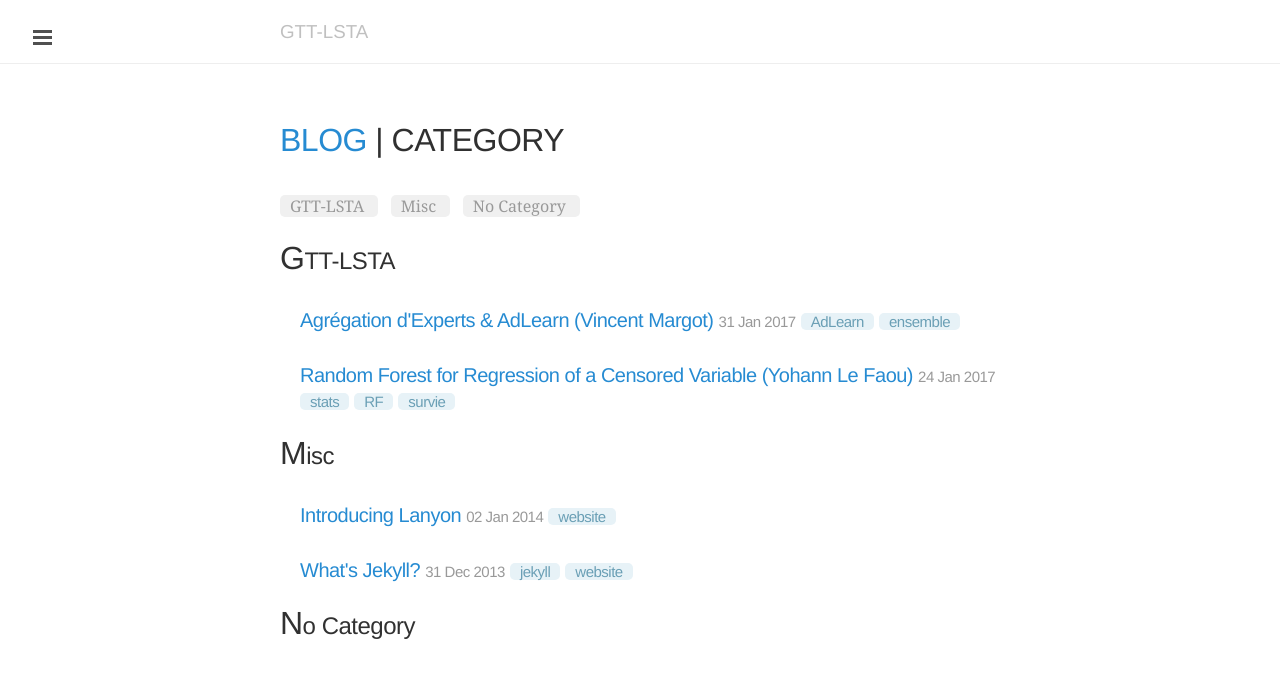
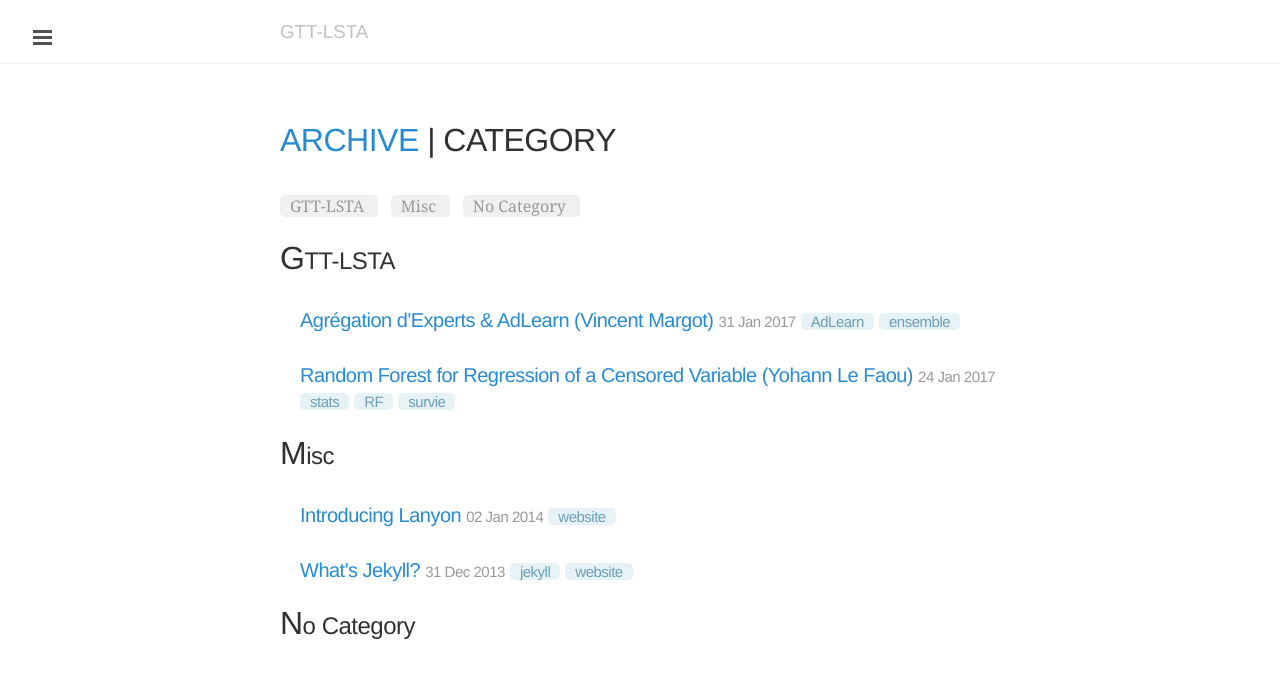
Before and after one commit to GTTLSTA/gttlsta.github.io, a Jekyll site: the page built from archive/category.html, in a window 1280 px wide. Shown: the top 678 px of the page. Built offline with Jekyll 4.4.1, drawn with Linux system fonts in a browser that asks for light colours.

Commit message:
mathjax bug fixed + /blog replaced by /archive

```diff
--- a/blog/category.html
+++ b/archive/category.html
@@ -30,7 +30,7 @@ Here we generate all the categories.
 {% endfor %}
 
 <h1 class="page-title">
-  <a href="/blog">Blog</a> | {{ page.title }}
+  <a href="/archive">Archive</a> | {{ page.title }}
 </h1>
 <br/>
 
@@ -54,7 +54,7 @@ Here we generate all the categories.
         <small>{{ post.date | date_to_string }}</small>
       </a>
       {% for tag in post.tags %}
-      <a class="codinfox-tag-mark" href="/blog/tag/#{{ tag | slugify }}">{{ tag }}</a>
+      <a class="codinfox-tag-mark" href="/archive/tag/#{{ tag | slugify }}">{{ tag }}</a>
       {% endfor %}
     </h3>
   </li>
@@ -74,7 +74,7 @@ Here we generate all the categories.
         <small>{{ post.date | date_to_string }}</small>
       </a>
       {% for tag in post.tags %}
-      <a class="codinfox-tag-mark" href="/blog/tag/#{{ tag | slugify }}">{{ tag }}</a>
+      <a class="codinfox-tag-mark" href="/archive/tag/#{{ tag | slugify }}">{{ tag }}</a>
       {% endfor %}
     </h3>
   </li>
--- a/blog/tag.html
+++ b/archive/tag.html
@@ -30,7 +30,7 @@ Here we generate all the tags.
 {% endfor %}
 
 <h1 class="page-title">
-  <a href="/blog">Blog</a> | {{ page.title }}
+  <a href="/archive">Archive</a> | {{ page.title }}
 </h1>
 <br/>
 
@@ -52,7 +52,7 @@ Here we generate all the tags.
         <small>{{ post.date | date_to_string }}</small>
       </a>
       {% for tag in post.tags %}
-      <a class="codinfox-tag-mark" href="/blog/tag/#{{ tag | slugify }}">{{ tag }}</a>
+      <a class="codinfox-tag-mark" href="/archive/tag/#{{ tag | slugify }}">{{ tag }}</a>
       {% endfor %}
     </h3>
   </li>
```
Also changed, not shown: archive/index.html (renamed from blog/index.html, +5 -5 lines), 15 other files.
